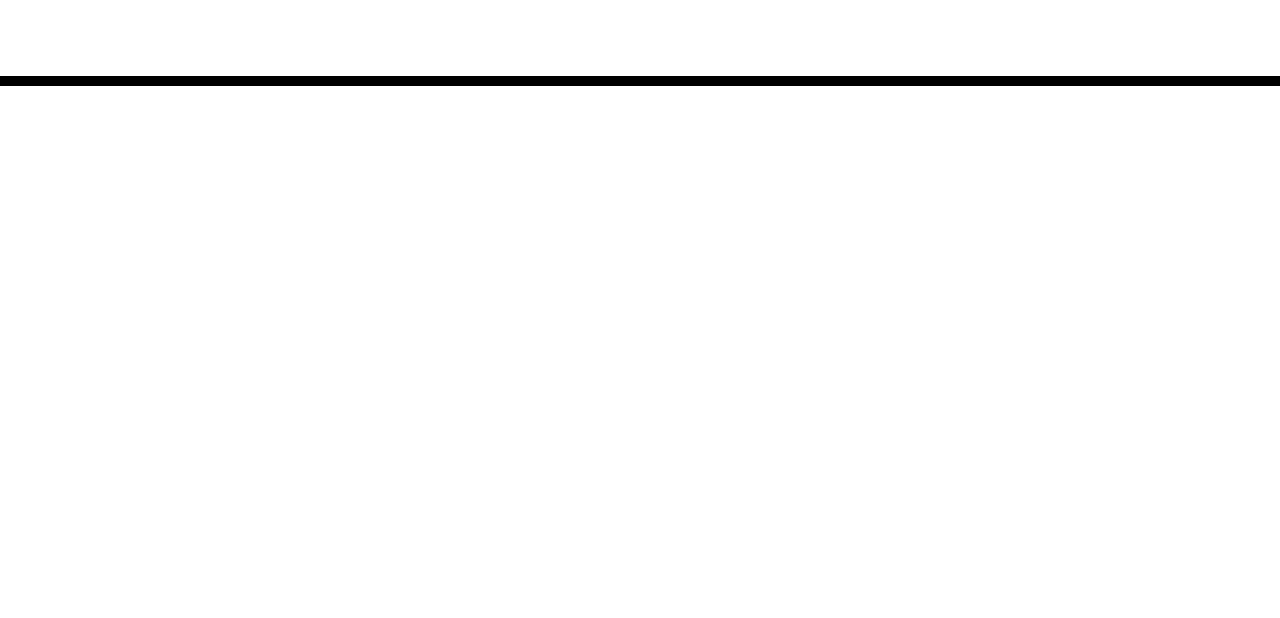
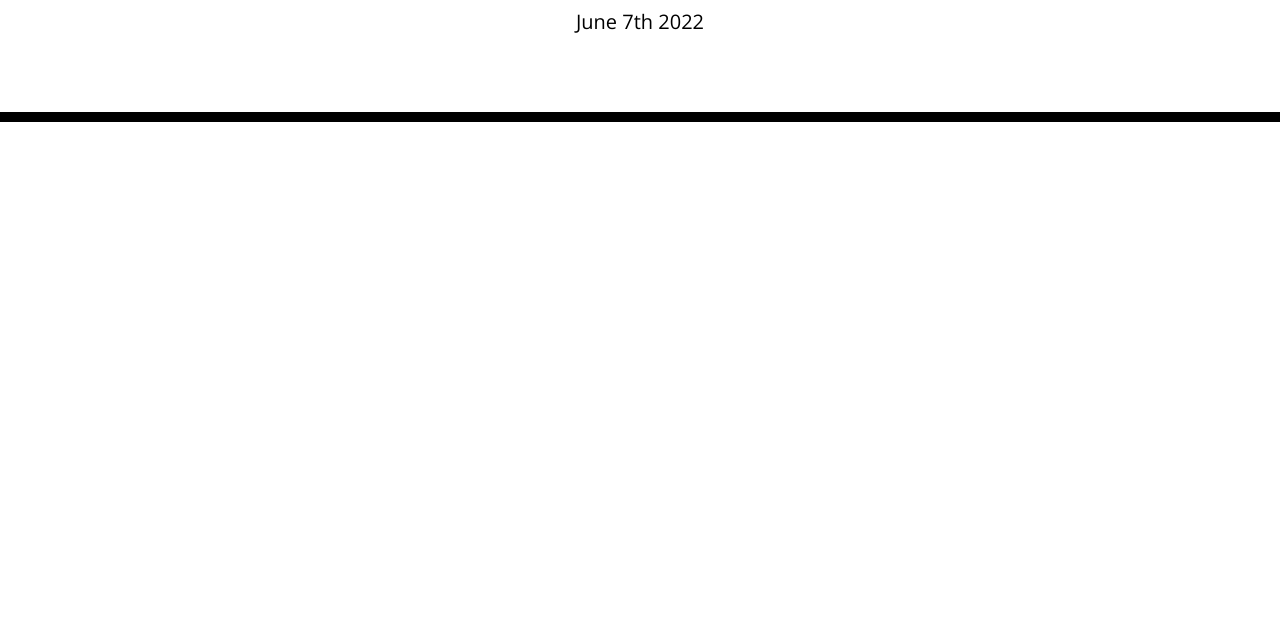
Before and after one commit to tahir-arslan/Workday-Starter, a plain HTML site: page index.html in a window 1280 px wide. Shown: the part 182-800 px from the top of the page. Drawn offline with nearby package versions, Linux system fonts and the light colour scheme; files that its build step writes are made by us from their sources.

Commit message:
added current date display via moment js

```diff
--- /dev/null
+++ b/asset/javascript/javascript.js
@@ -0,0 +1,5 @@
+// WHEN I open the planner
+// THEN the current day is displayed at the top of the calendar
+
+let date = (moment().format('MMMM Do YYYY'));
+$("#currentDay").append(date);
--- a/index.html
+++ b/index.html
@@ -1,24 +1,14 @@
 <!DOCTYPE html>
 <html lang="en">
+
 <head>
     <meta charset="UTF-8" />
     <meta name="viewport" content="width=device-width, initial-scale=1.0" />
     <meta http-equiv="X-UA-Compatible" content="ie=edge" />
-    <link
-      rel="stylesheet"
-      href="https://stackpath.bootstrapcdn.com/bootstrap/4.3.1/css/bootstrap.min.css"
-    />
-    <link
-      rel="stylesheet"
-      href="https://use.fontawesome.com/releases/v5.8.1/css/all.css"
-      integrity="sha384-50oBUHEmvpQ+1lW4y57PTFmhCaXp0ML5d60M1M7uH2+nqUivzIebhndOJK28anvf"
-      crossorigin="anonymous"
-    />
-    <link
-      href="https://fonts.googleapis.com/css?family=Open+Sans&display=swap"
-      rel="stylesheet"
-    />
-    <link rel="stylesheet" href="style.css" />
+    <link rel="stylesheet" href="https://stackpath.bootstrapcdn.com/bootstrap/4.3.1/css/bootstrap.min.css" />
+    <link rel="stylesheet" href="https://use.fontawesome.com/releases/v5.8.1/css/all.css" integrity="sha384-50oBUHEmvpQ+1lW4y57PTFmhCaXp0ML5d60M1M7uH2+nqUivzIebhndOJK28anvf" crossorigin="anonymous" />
+    <link href="https://fonts.googleapis.com/css?family=Open+Sans&display=swap" rel="stylesheet" />
+    <link rel="stylesheet" href="./asset/css/style.css" />
     <title>Work Day Scheduler</title>
 </head>
 
@@ -34,5 +24,7 @@
 
     <script src="https://code.jquery.com/jquery-3.4.1.min.js"></script>
     <script src="https://cdnjs.cloudflare.com/ajax/libs/moment.js/2.24.0/moment.min.js"></script>
+    <script src="/asset/javascript/javascript.js"></script>
 </body>
+
 </html>
```
Also changed, not shown: asset/css/style.css (renamed from asset/style.css). Lines whose indentation alone changed are shown as unchanged.
